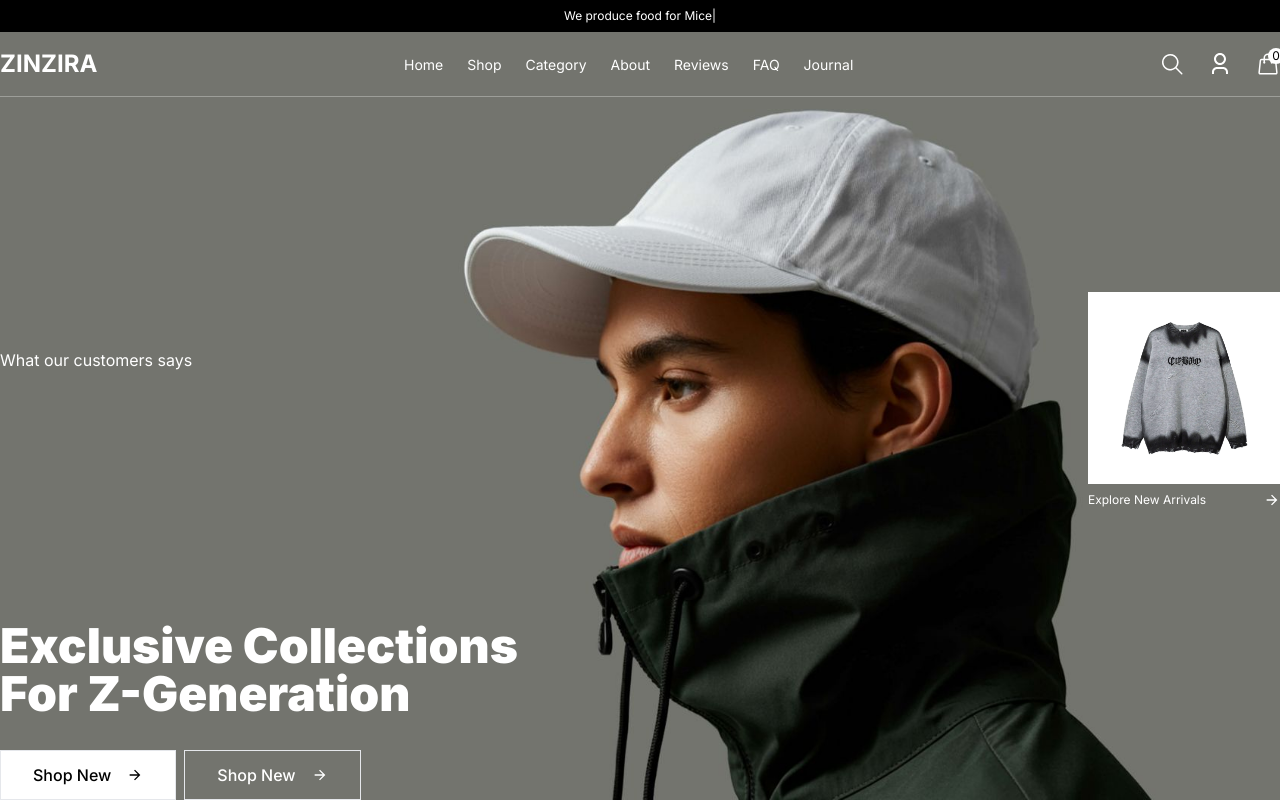
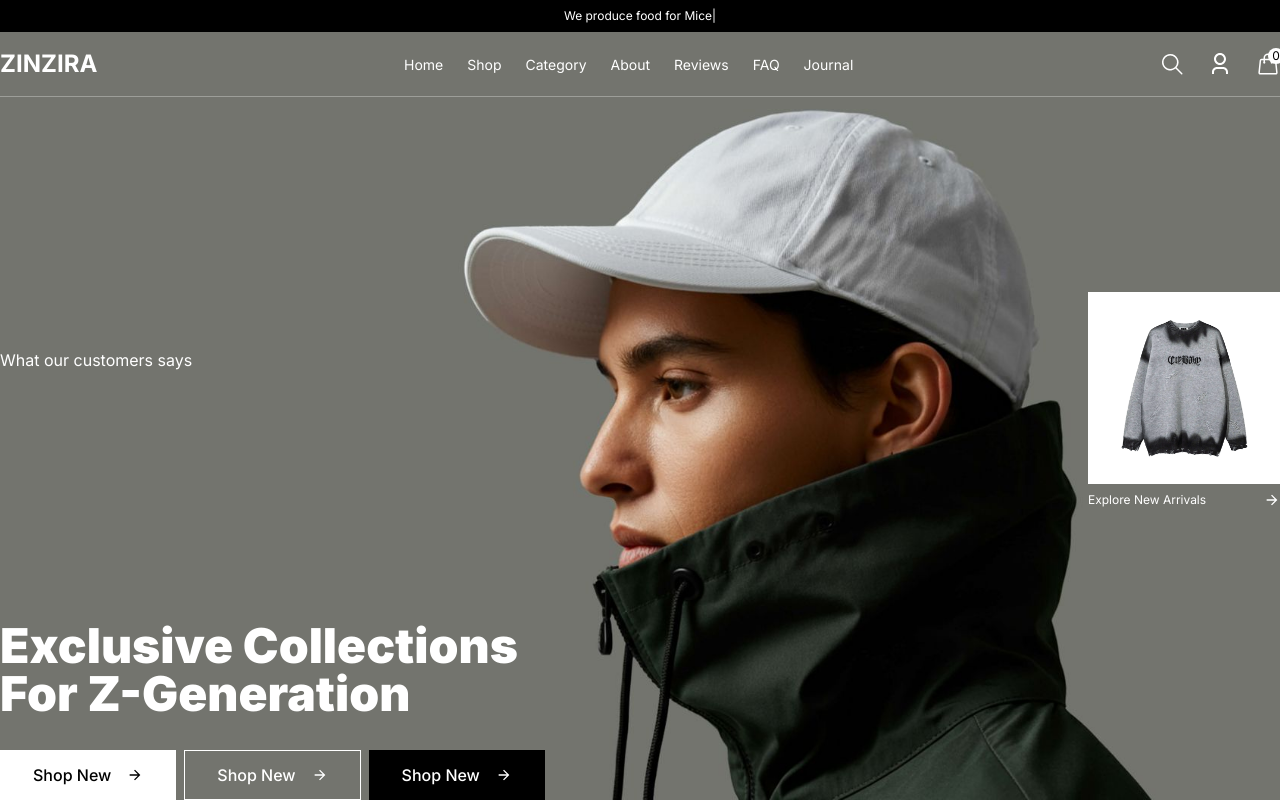
Before and after one commit to saeidsh777/shop, a Next.js app: page / in a window 1280 px wide. Built offline with nearby package versions, Linux system fonts and the light colour scheme.

Commit message:
FEAT: Global btn

```diff
--- a/src/Components/Modules/Btns/GlobalBtn/GlobalBtn.tsx
+++ b/src/Components/Modules/Btns/GlobalBtn/GlobalBtn.tsx
@@ -1,19 +1,59 @@
 import Link from 'next/link';
 import Arrow from '../../Arrow/Arrow';
 
-type props = {
-    bg: string;
-    text: string;
+interface color {
+    type: 1 | 2 | 3;
+}
+
+const colorLogics: Record<
+    1 | 2 | 3,
+    {
+        b: string;
+        bg: string;
+        t: string;
+        ht: string;
+        bbg: string;
+        hb: string;
+        ght: string;
+    }
+> = {
+    1: {
+        b: 'border-white',
+        bg: 'bg-white',
+        t: 'text-black',
+        ht: 'hover:text-white',
+        bbg: 'before:bg-black',
+        hb: 'hover:border-black',
+        ght: 'group-hover:text-white',
+    },
+    2: {
+        b: 'border-white',
+        bg: 'transparent',
+        t: 'text-white',
+        ht: 'hover:text-white',
+        hb: 'hover:border-white',
+        bbg: 'before:bg-white',
+        ght: 'group-hover:text-black',
+    },
+    3: {
+        b: 'border-black',
+        bg: 'bg-black',
+        t: 'text-white',
+        ht: 'hover:text-white',
+        bbg: 'before:bg-white/20',
+        hb: 'hover:border-white/20',
+        ght: 'group-hover:text-white',
+    },
 };
 
-export default function GlobalBtn({ bg, text }: props) {
+export default function GlobalBtn({ type }: color) {
     return (
         <Link
-            className={`bg-${bg} border border-${bg} px-8 py-3 transition-all duration-[500ms] ease-out font-medium text-${text} block w-fit group relative before:absolute before:left-0 before:top-0 before:w-0 before:h-full before:bg-${text} hover:border-${text} hover:before:w-full before:transition-all before:ease-out before:duration-[500ms] overflow-hidden`}
+            className={`group border ${colorLogics[type].b} ${colorLogics[type].bg} ${colorLogics[type].t} ${colorLogics[type].bbg} ${colorLogics[type].hb} ${colorLogics[type].ht} relative px-8 py-3 transition-all duration-[500ms] ease-out font-medium block w-fit before:absolute before:block before:content-[''] before:left-0 before:top-0 before:w-0 before:h-full hover:before:w-full before:transition-all before:ease-out before:duration-[500ms] overflow-hidden`}
             href={'/'}
         >
             <div
-                className={`relative flex items-center gap-4 group-hover:text-${bg}`}
+                className={`relative flex items-center gap-4 ${colorLogics[type].ght}`}
             >
                 <span>Shop New</span>
                 <Arrow />
--- a/src/Components/Templates/HomeTemplate/Header/CustomersSays/ProductSuggestion/ProductSuggestion.tsx
+++ b/src/Components/Templates/HomeTemplate/Header/CustomersSays/ProductSuggestion/ProductSuggestion.tsx
@@ -8,8 +8,7 @@ export default function ProductSuggestion() {
             <div className="w-48 h-48 bg-white overflow-hidden">
                 <Link href={'/'}>
                     <Image
-                        className="w-full h-full transition-all group-hover:scale-110"
-                        objectFit="cover"
+                        className="w-full h-full transition-all group-hover:scale-110 object-cover"
                         src="/images/home/shirt.png"
                         width={500}
                         height={500}
--- a/src/Components/Templates/HomeTemplate/Header/HeaderTitle/HeaderTitle.tsx
+++ b/src/Components/Templates/HomeTemplate/Header/HeaderTitle/HeaderTitle.tsx
@@ -7,9 +7,10 @@ export default function HeaderTitle() {
                 Exclusive Collections
                 <br /> For Z-Generation
             </h1>
-            <div className='flex items-center gap-2'>
-                <GlobalBtn bg="white" text="black" />
-                <GlobalBtn bg="transparent" text="white" />
+            <div className="flex items-center gap-2">
+                <GlobalBtn type={1} />
+                <GlobalBtn type={2} />
+                <GlobalBtn type={3} />
             </div>
         </div>
     );
--- a/tailwind.config.ts
+++ b/tailwind.config.ts
@@ -17,5 +17,6 @@ export default {
             },
         },
     },
+
     plugins: [],
 } satisfies Config;
```
